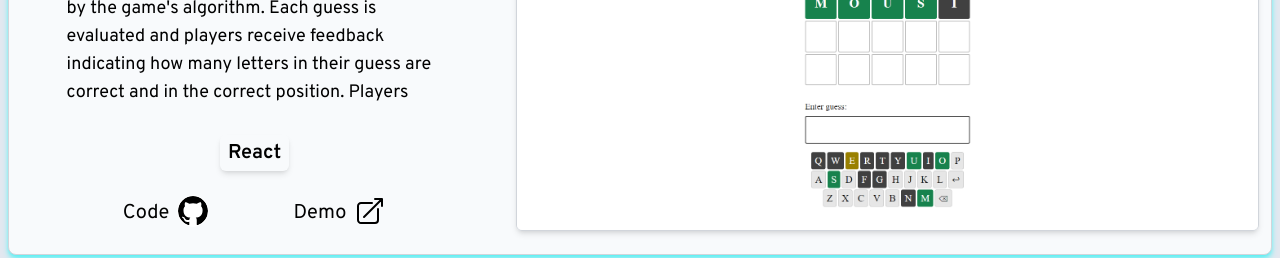
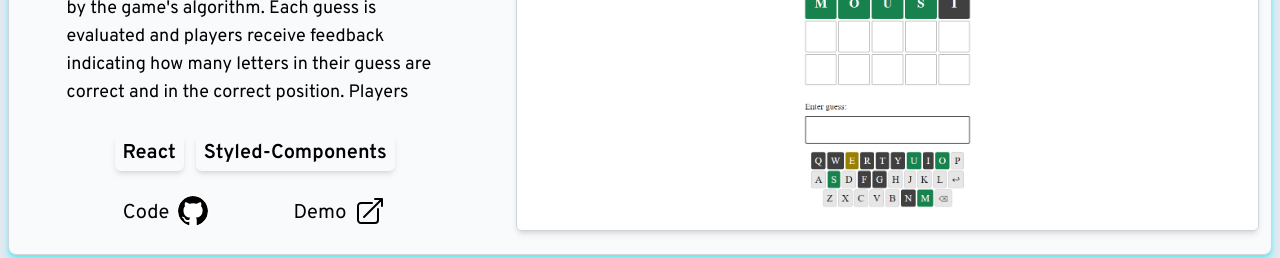
Before and after one commit to Bara1422/Portfolio, a React (Vite) app: page / in a window 1280 px wide. Shown: the part 2040-2298 px from the top of the page. Built offline with nearby package versions, Linux system fonts and the light colour scheme.

Commit message:
add styled-componentens in wordle app

```diff
--- a/src/data.js
+++ b/src/data.js
@@ -13,7 +13,7 @@ export const PROJECTS = [
     description:
       "Copy of Wordle Game, the viral game in 2022. Wordle is a word-guessing game in which players must guess a five-letter word chosen by the game's algorithm. Each guess is evaluated and players receive feedback indicating how many letters in their guess are correct and in the correct position. Players have six attempts to correctly guess the word. ",
     image: '/wordleImg.png',
-    techs: ['React'],
+    techs: ['React', 'Styled-Components'],
     githubCode: 'https://github.com/Bara1422/WordleApp',
     demoPage: 'https://wordle-app-bara1422.vercel.app/'
   },
```
